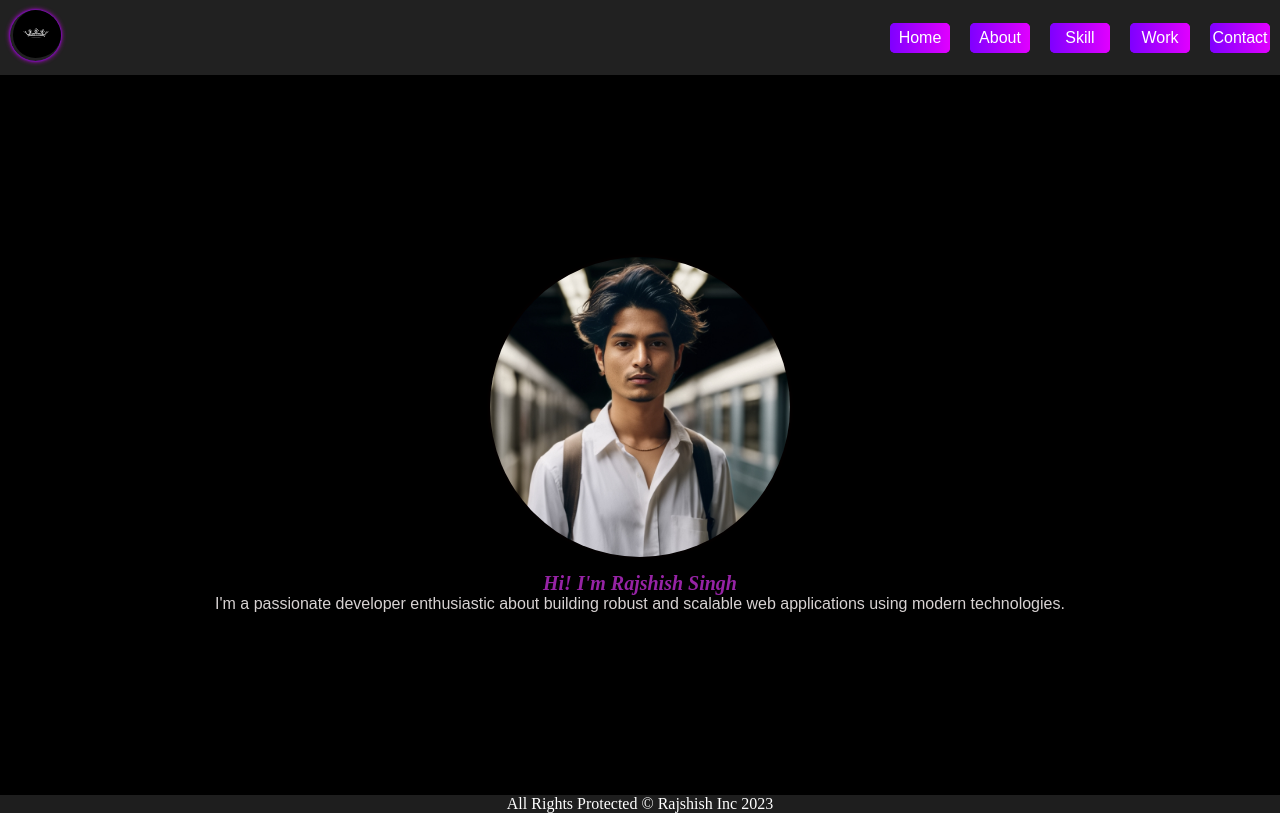
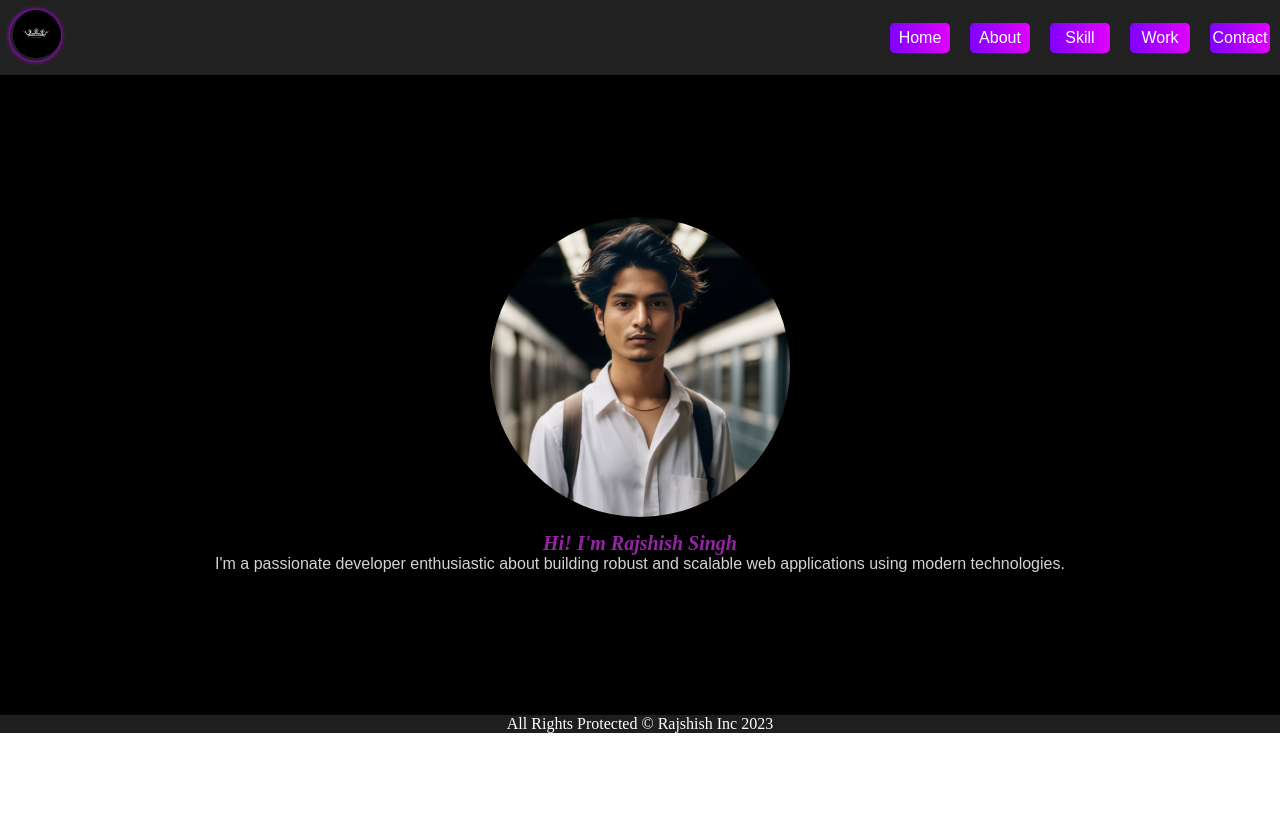
Before and after one commit to iamxerrycan/portfolio, a React (Create React App) app: page / in a window 1280 px wide. Built offline with nearby package versions, Linux system fonts and the light colour scheme.

Commit message:
Update Home.css

```diff
--- a/src/component/home/Home.css
+++ b/src/component/home/Home.css
@@ -5,7 +5,7 @@
   justify-content: center;
   text-align: center;
   flex-wrap: wrap;
-  height: 90vh;
+  height: 80vh;
   background-color: #000000;
 }
 
```
